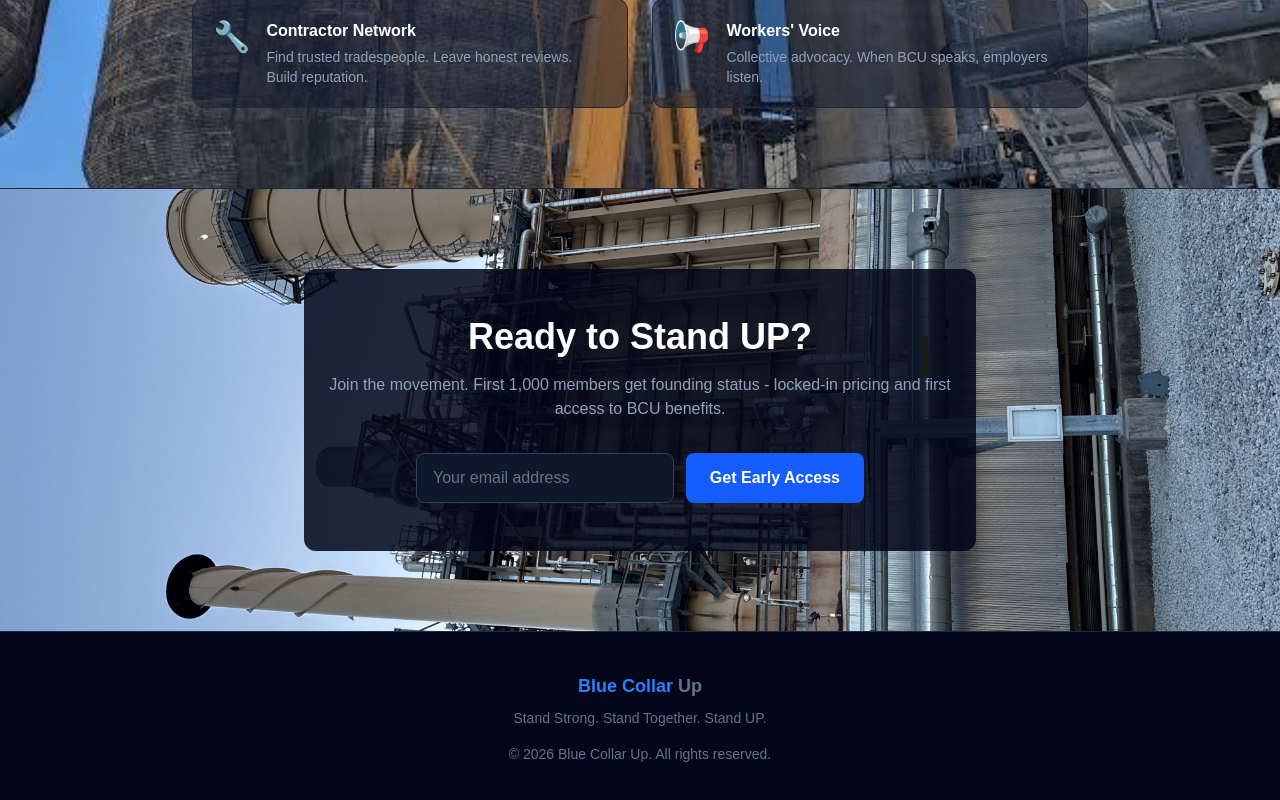
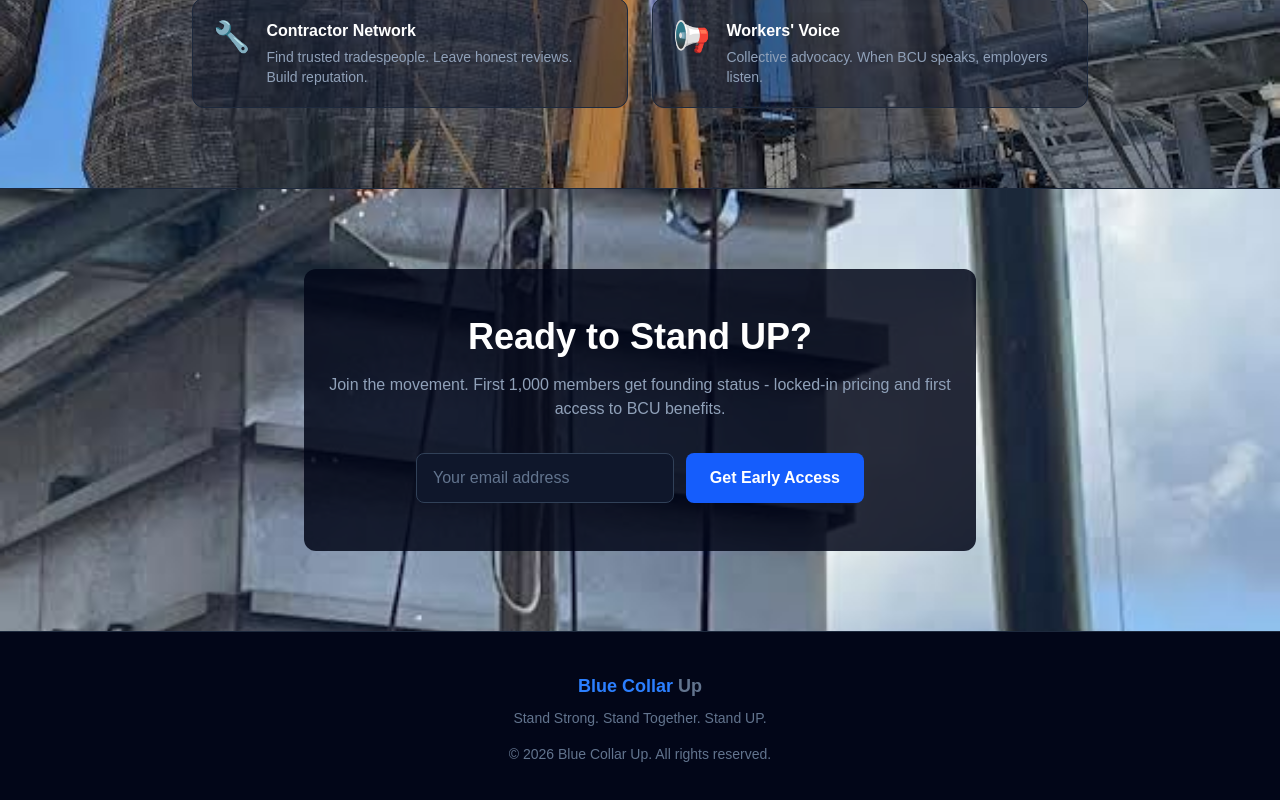
Before and after one commit to striebeck-BCU/mission-control, a Next.js app: page /landing in a window 1280 px wide. Shown: the part 3883-4683 px from the top of the page. Built offline with nearby package versions, Linux system fonts and the light colour scheme.

Commit message:
Swap cta bg to torching.jpg

```diff
--- a/src/app/landing/page.tsx
+++ b/src/app/landing/page.tsx
@@ -315,7 +315,7 @@ export default function LandingPage() {
       </section>
 
       {/* Final CTA */}
-      <section className="py-20 px-6 text-center bg-cover bg-center bg-no-repeat" style={{ backgroundImage: "url('/johns_pic.jpg')" }}>
+      <section className="py-20 px-6 text-center bg-cover bg-center bg-no-repeat" style={{ backgroundImage: "url('/torching.jpg')" }}>
         <div className="max-w-2xl mx-auto bg-slate-950/85 rounded-xl py-12 px-6">
           <h2 className="text-3xl md:text-4xl font-bold mb-4">Ready to Stand UP?</h2>
           <p className="text-slate-400 mb-8">
```
